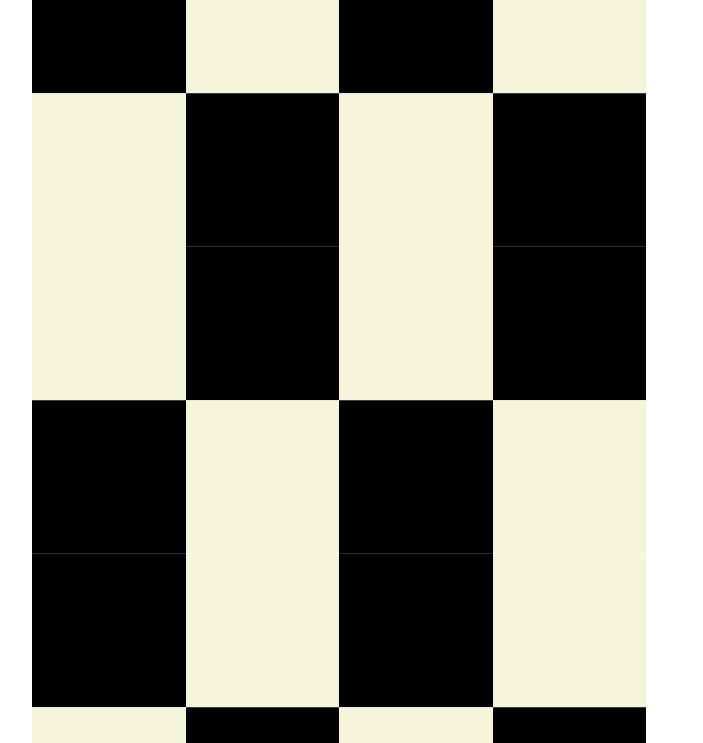
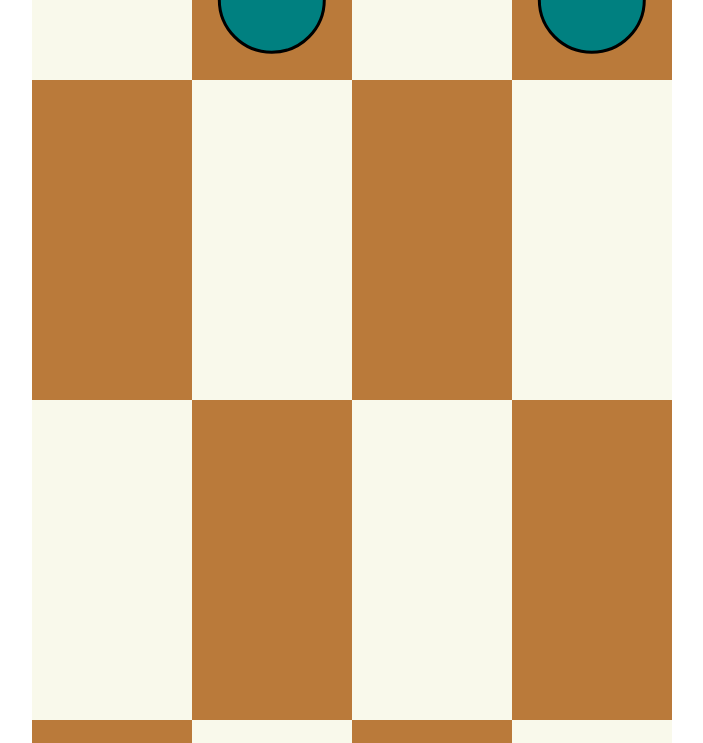
Before and after one commit to loganbogaert/MI2-project, a plain HTML site: page Project MI2/MI2.html in a window 1280 px wide. Both pictures are taken after a click on the button "Start". Shown: the top 743 px of the page, without its empty margins (288-991 px from the left). Drawn offline with nearby package versions, Linux system fonts and the light colour scheme.

Commit message:
Add files via upload

```diff
--- a/Project MI2/opmaak_dambord.css
+++ b/Project MI2/opmaak_dambord.css
@@ -9,19 +9,39 @@
 }
 .whiteCase, .blackCase
 {
-    width: 12vw;
-    height: 12vw;
+    width: 12.5vw;
+    height: 12.5vw;
     float: left;
 }
 .whiteCase
 {
-    background-color: beige;
+    background-color: #f9f9eb;
 }
 .blackCase
 {
-    background-color: black;
+    background-color: #BA7A3A;
 }
 .clear
 {
     clear: both;
 }
+.dameBlanche, .dameNoir
+{
+    width: 8vw;
+    height: 8vw;
+    position: relative;
+    border-radius: 50%;
+    top: 50%;
+    left:50%;
+    transform: translate(-50%,-50%);
+}
+.dameBlanche
+{
+    background-color: #ff4d4d;
+    border: solid 3px white;
+}
+.dameNoir
+{
+    background-color: #008080;
+    border: solid 3px black;
+}
--- a/Project MI2/scripting_start_menu.js
+++ b/Project MI2/scripting_start_menu.js
@@ -32,7 +32,7 @@ function hideDiv()
 function loadDam()
 {
     // bool op true zetten
-    var bool = true;
+    var bool = false;
     // locale var
     var rij = 8;
     // locale var
@@ -53,12 +53,47 @@ function loadDam()
             bool = !bool;
             // clear classe toevoegen
             if(b==0 && i !=0) {nodes+="clear";}
-            // einde van div afmaken
-            nodes+= "'></div>";
-        }
+            // div opstellen
+            nodes+= "'>";
+            // als rij tussen 0 en 3 zit
+            if(i>=0 && i<3)
+            {
+                // rij 0 en 2
+                if((i==0 && b!=0 || i==2 && b!=0 ) && b % 2 != 0 )
+                {
+                    // div opstellen
+                    nodes+= "<div class='dameNoir'></div>";
+                }
+                // rij 1
+                if(i==1 && b!=7 && b % 2 == 0)
+                {
+                    // div opstellen
+                    nodes+= "<div class='dameNoir'></div>";
+                }
+            }
+            // als rij tussen 5 en 8 zit
+            if(i>=5 && i<8)
+            {
+               // rij 5 en 7
+               if((i==5 && b!=7 || i==7 &&  b!=7) && b % 2 ==0)
+               {
+                   // div opstellen
+                   nodes+= "<div class='dameBlanche'></div>";
+               }
+               // rij 6
+               if(i==6 && b!=0 && b % 2 != 0 )
+               {
+                   // div opstellen
+                   nodes+= "<div class='dameBlanche'></div>";
+               }
+            }
+            // div opstellen
+            nodes+="</div>";
+         }
         // bool wisselen als het een even getal is, anders klopt het dambord niet
         if(b % 2 == 0) {bool = !bool;}
+
     }
-    // op scherm zetten
+    // op schermen
     document.getElementById("dam").innerHTML = nodes;
 }
```
Also changed, not shown: Project MI2/MI2.html (+4 -1 lines).
